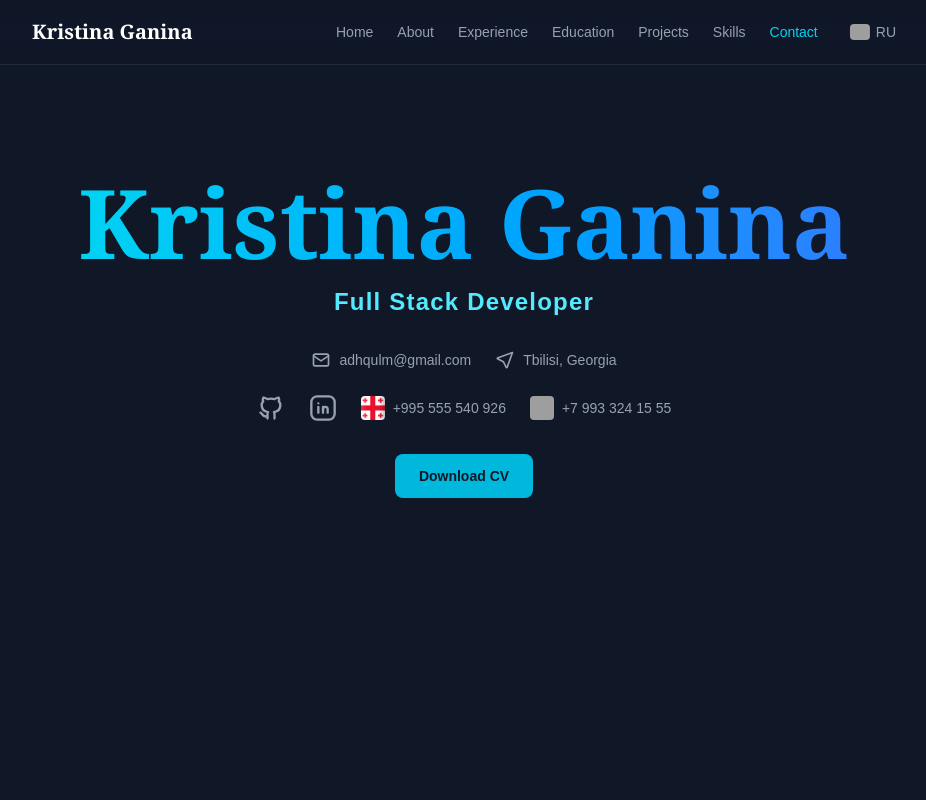
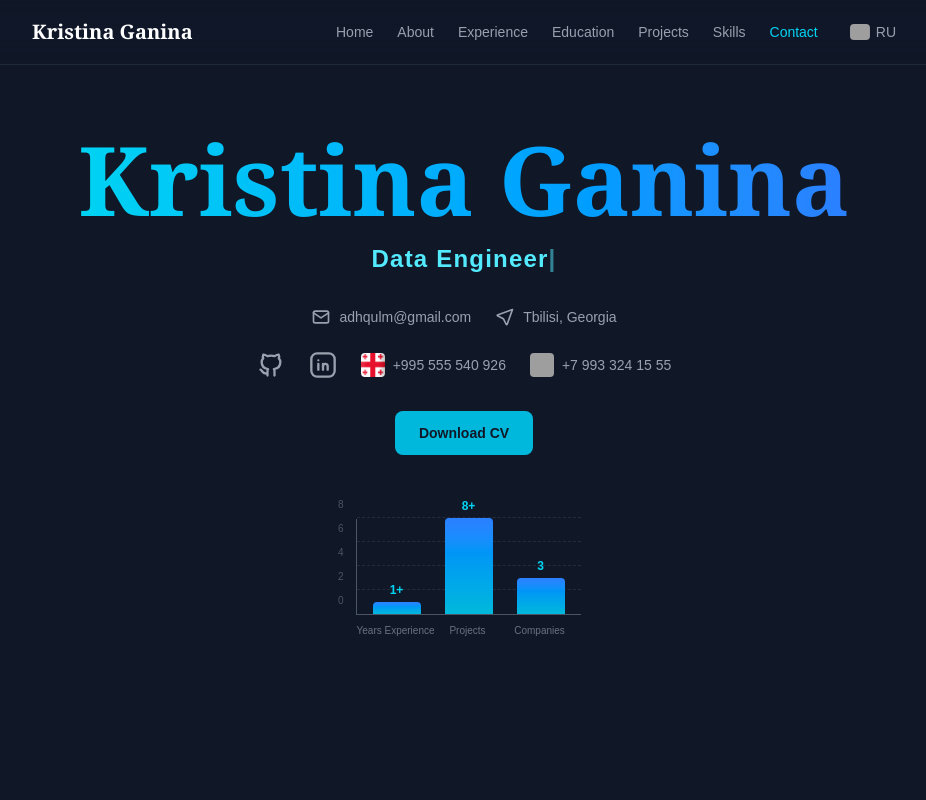
Before and after one commit to adhqulm/portfolio-website, a Next.js app: page / in a window 1280 px wide. Shown: the top 800 px of the page, without its empty margins (176-1102 px from the left). Built offline with nearby package versions, Linux system fonts and the light colour scheme; grey boxes are pictures that could not be loaded.

Commit message:
additions

```diff
--- a/src/app/page.tsx
+++ b/src/app/page.tsx
@@ -10,7 +10,6 @@ import ScrollToTop from "../components/ScrollToTop";
 
 export default function Home() {
   return (
-    <>
     <div className="bg-gray-900 min-h-screen">
         <Navbar />
         <main className="container mx-auto px-6 md:px-10 lg:px-20 max-w-5xl">
@@ -24,6 +23,5 @@ export default function Home() {
         </main>
         <ScrollToTop />
     </div>
-    </>
   );
 }
--- a/src/components/About.tsx
+++ b/src/components/About.tsx
@@ -8,7 +8,6 @@ const About: React.FC = () => {
     const t = useTranslation();
 
     return (
-        <>
         <AnimatedSection id="about">
             <h2 className="text-3xl font-bold text-center text-gray-100 mb-8 font-serif">
                 {t.about.heading}
@@ -23,7 +22,6 @@ const About: React.FC = () => {
                 {t.about.summary2}
             </p>
         </AnimatedSection>
-        </>
     );
 };
 
--- a/src/components/AnimatedSection.tsx
+++ b/src/components/AnimatedSection.tsx
@@ -1,5 +1,4 @@
 "use client"
-
 
 import React from 'react';
 import { motion, Variants } from 'framer-motion';
--- a/src/components/Hero.tsx
+++ b/src/components/Hero.tsx
@@ -1,10 +1,55 @@
 "use client"
 
-import React from 'react';
+import React, { useState, useEffect } from 'react';
 import { motion } from 'framer-motion';
-import { PROFILE_DATA } from '../constants';
-import { PhoneIcon, MailIcon, LocationIcon, GithubIcon, LinkedInIcon } from './icons';
+import { PROFILE_DATA, PROJECTS_DATA, EXPERIENCE_DATA } from '../constants';
+import { MailIcon, LocationIcon, GithubIcon, LinkedInIcon } from './icons';
 import { useLanguage, useTranslation } from '../context/LanguageContext';
+
+const useTypingCycle = (titles: string[]) => {
+  const [displayed, setDisplayed] = useState('');
+  const [titleIndex, setTitleIndex] = useState(0);
+  const [isDeleting, setIsDeleting] = useState(false);
+
+  useEffect(() => {
+    const current = titles[titleIndex];
+    const delay = isDeleting ? 40 : 80;
+
+    const timer = setTimeout(() => {
+      if (!isDeleting) {
+        setDisplayed(current.slice(0, displayed.length + 1));
+        if (displayed.length + 1 === current.length) {
+          setTimeout(() => setIsDeleting(true), 1800);
+        }
+      } else {
+        setDisplayed(current.slice(0, displayed.length - 1));
+        if (displayed.length - 1 === 0) {
+          setIsDeleting(false);
+          setTitleIndex(i => (i + 1) % titles.length);
+        }
+      }
+    }, delay);
+
+    return () => clearTimeout(timer);
+  }, [displayed, isDeleting, titleIndex, titles]);
+
+  return displayed;
+};
+
+const useCountUp = (target: number, duration = 1200) => {
+  const [count, setCount] = useState(0);
+  useEffect(() => {
+    let current = 0;
+    const increment = Math.ceil(target / (duration / 16));
+    const timer = setInterval(() => {
+      current = Math.min(current + increment, target);
+      setCount(current);
+      if (current >= target) clearInterval(timer);
+    }, 16);
+    return () => clearInterval(timer);
+  }, [target, duration]);
+  return count;
+};
 
 const containerVariants = {
   hidden: { opacity: 0 },
@@ -35,10 +80,37 @@ const Hero = () => {
   const t = useTranslation();
   const cvHref = language === "ru" ? "/кристина-ганина.pdf" : "/kristina-ganina.pdf";
 
+  useEffect(() => {
+    if ('scrollRestoration' in history) history.scrollRestoration = 'manual';
+    window.scrollTo(0, 0);
+  }, []);
+
+  const yearsExp = new Date().getFullYear() - 2024;
+  const projectCount = PROJECTS_DATA.length;
+  const companyCount = EXPERIENCE_DATA.length;
+
+  const animYears = useCountUp(yearsExp);
+  const animProjects = useCountUp(projectCount);
+  const animCompanies = useCountUp(companyCount);
+
+  const typedTitle = useTypingCycle(t.profile.titles);
+
+  const stats = [
+    { value: animYears, suffix: "+", label: t.hero.statsYears, target: yearsExp },
+    { value: animProjects, suffix: "+", label: t.hero.statsProjects, target: projectCount },
+    { value: animCompanies, suffix: "", label: t.hero.statsCompanies, target: companyCount },
+  ];
+
+  const CHART_HEIGHT = 96;
+  const maxTarget = Math.max(...stats.map(s => s.target));
+  const tickStep = Math.ceil(maxTarget / 4);
+  const ticks = Array.from({ length: Math.ceil(maxTarget / tickStep) + 1 }, (_, i) => i * tickStep);
+  const [hoveredBar, setHoveredBar] = useState<string | null>(null);
+
   return (
     <motion.section
         id="home"
-        className="min-h-screen flex flex-col justify-center text-center -mt-[64px]"
+        className="min-h-screen flex flex-col justify-center text-center pt-16 pb-24"
         variants={containerVariants}
         initial="hidden"
         animate="visible"
@@ -48,7 +120,7 @@ const Hero = () => {
         // @ts-ignore
         variants={itemVariants}
       >
-        <span className="bg-clip-text text-transparent bg-gradient-to-r from-cyan-400 to-blue-500">
+        <span className="bg-clip-text text-transparent bg-linear-to-r from-cyan-400 to-blue-500">
             {t.name}
         </span>
       </motion.h1>
@@ -57,7 +129,8 @@ const Hero = () => {
         // @ts-ignore
         variants={itemVariants}
       >
-        {t.profile.title}
+        {typedTitle}
+        <span className="animate-pulse">|</span>
       </motion.h2>
 
       <motion.div
@@ -111,6 +184,94 @@ const Hero = () => {
           {t.hero.downloadCv}
         </a>
       </motion.div>
+
+      <motion.div
+        className="mt-16 flex justify-center"
+        // @ts-ignore
+        variants={itemVariants}
+      >
+        <div className="flex items-start gap-2">
+          {/* Y-axis tick labels */}
+          <div className="relative shrink-0" style={{ height: CHART_HEIGHT }}>
+            {ticks.map(tick => (
+              <span
+                key={tick}
+                className="absolute right-1 text-[10px] text-gray-600 -translate-y-1/2"
+                style={{ bottom: `${(tick / maxTarget) * CHART_HEIGHT}px` }}
+              >
+                {tick}
+              </span>
+            ))}
+          </div>
+
+          <div>
+            {/* Chart area: Y-axis line + X-axis line + bars + gridlines */}
+            <div
+              className="relative flex items-end border-l border-b border-gray-600 px-4"
+              style={{ height: CHART_HEIGHT }}
+            >
+              {/* Dashed horizontal gridlines */}
+              {ticks.filter(t => t > 0).map(tick => (
+                <div
+                  key={tick}
+                  className="absolute left-0 right-0 border-t border-dashed border-gray-700/50 pointer-events-none"
+                  style={{ bottom: `${(tick / maxTarget) * CHART_HEIGHT}px` }}
+                />
+              ))}
+
+              {/* Bars */}
+              <div className="relative z-10 flex items-end gap-6">
+                {stats.map(({ value, suffix, label, target }) => {
+                  const heightPx = Math.max(8, Math.round((target / maxTarget) * CHART_HEIGHT));
+                  const isHovered = hoveredBar === label;
+                  return (
+                    <div
+                      key={label}
+                      className="relative flex flex-col items-center justify-end"
+                      style={{ height: CHART_HEIGHT }}
+                      onMouseEnter={() => setHoveredBar(label)}
+                      onMouseLeave={() => setHoveredBar(null)}
+                    >
+                      {/* Tooltip */}
+                      {isHovered && (
+                        <div className="absolute bottom-full mb-2 left-1/2 -translate-x-1/2 bg-gray-900 border border-gray-700 rounded-lg shadow-xl px-3 py-2 text-left whitespace-nowrap z-20">
+                          <p className="text-[11px] text-gray-400 font-medium">{label}</p>
+                          <p className="text-[12px] text-cyan-400 font-bold flex items-center gap-1.5 mt-0.5">
+                            <span className="inline-block w-2 h-2 rounded-full bg-cyan-400" />
+                            {value}{suffix}
+                          </p>
+                        </div>
+                      )}
+                      <span
+                        className="absolute text-xs font-bold text-cyan-400"
+                        style={{ bottom: heightPx + 4 }}
+                      >
+                        {value}{suffix}
+                      </span>
+                      <motion.div
+                        className="w-12 rounded-t-sm bg-linear-to-t from-cyan-500 to-blue-500 transition-opacity duration-150"
+                        style={{ opacity: hoveredBar && !isHovered ? 0.4 : 1 }}
+                        initial={{ height: 0 }}
+                        animate={{ height: heightPx }}
+                        transition={{ duration: 1, ease: "easeOut", delay: 0.4 }}
+                      />
+                    </div>
+                  );
+                })}
+              </div>
+            </div>
+
+            {/* X-axis labels */}
+            <div className="flex gap-6 mt-2 px-4">
+              {stats.map(({ label }) => (
+                <div key={label} className="w-12 flex justify-center">
+                  <span className="text-[10px] text-gray-500 whitespace-nowrap">{label}</span>
+                </div>
+              ))}
+            </div>
+          </div>
+        </div>
+      </motion.div>
     </motion.section>
   );
 };
--- a/src/components/Skills.tsx
+++ b/src/components/Skills.tsx
@@ -90,7 +90,6 @@ const Skills: React.FC = () => {
                     {API.map((tech) => <SkillPill key={tech} name={tech} />)}
                 </motion.div>
             </div>
-            <div className="space-y-12" />
 
             <div className='mb-12'>
                 <h3 className="text-xl font-semibold text-cyan-400 mb-6 text-center">{t.skills.databases}</h3>
@@ -104,6 +103,7 @@ const Skills: React.FC = () => {
                     {DATABASES.map((tech) => <SkillPill key={tech} name={tech} />)}
                 </motion.div>
             </div>
+
             <div className='mb-12'>
                 <h3 className="text-xl font-semibold text-cyan-400 mb-6 text-center">{t.skills.cloudDevops}</h3>
                 <motion.div
--- a/src/translations/en.ts
+++ b/src/translations/en.ts
@@ -11,6 +11,9 @@ export const en = {
   },
   hero: {
     downloadCv: "Download CV",
+    statsYears: "Years Experience",
+    statsProjects: "Projects",
+    statsCompanies: "Companies",
   },
   about: {
     heading: "Summary",
@@ -24,6 +27,7 @@ I strive to take any project I work on to new heights, striving to create the mo
   },
   profile: {
     title: "Full Stack Developer",
+    titles: ["Full Stack Developer", "Data Engineer", "Software Engineer"],
     location: "Tbilisi, Georgia",
   },
   experience: {
--- a/src/translations/ru.ts
+++ b/src/translations/ru.ts
@@ -11,6 +11,9 @@ export const ru = {
   },
   hero: {
     downloadCv: "Скачать резюме",
+    statsYears: "Лет опыта",
+    statsProjects: "Проектов",
+    statsCompanies: "Компании",
   },
   about: {
     heading: "Резюме",
@@ -24,6 +27,7 @@ export const ru = {
   },
   profile: {
     title: "Full Stack Разработчик",
+    titles: ["Full Stack Разработчик", "Дата-инженер", "Инженер-программист"],
     location: "Тбилиси, Грузия",
   },
   experience: {
```
Lines whose indentation alone changed are shown as unchanged.
